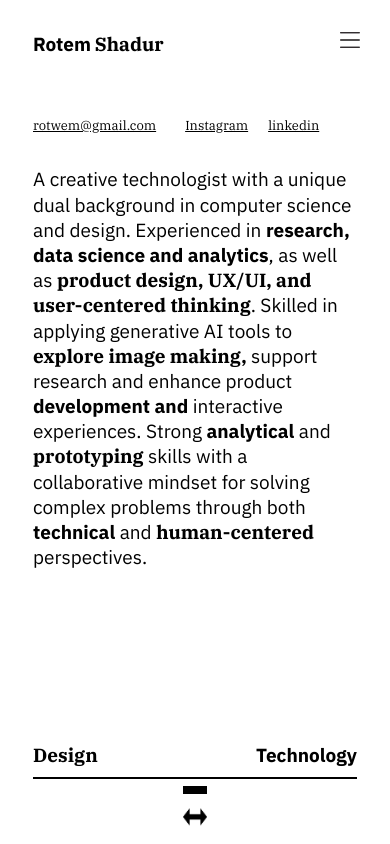
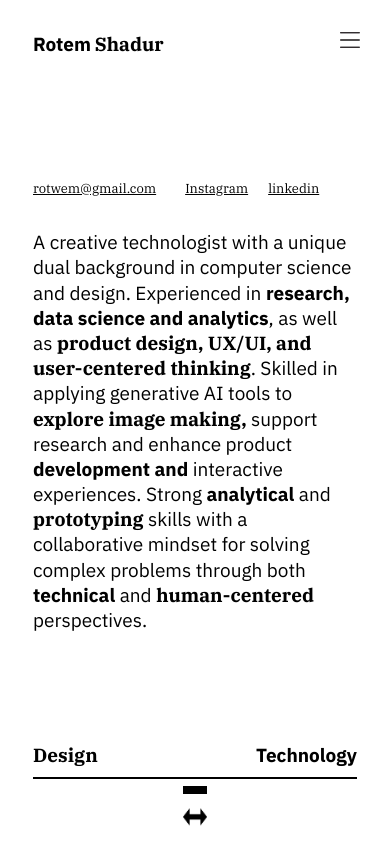
Before and after one commit to rotwem/portfolio, a React (Vite) app: page / in a window 390 px wide. Built offline with nearby package versions, Linux system fonts and the light colour scheme.

Commit message:
about no scroll

```diff
--- a/src/App.css
+++ b/src/App.css
@@ -453,6 +453,12 @@ body.projects-cursor-hidden .mobile-menu-container * {
   padding-top: 33px;
 }
 
+/* About: no scroll, centered between navbar and slider */
+.scrollable-content:has(.about-section) {
+  overflow-y: hidden;
+  justify-content: center;
+}
+
 /* CV Specific Styling */
 .cv-section {
   gap: 33px;
@@ -893,12 +899,6 @@ body.projects-cursor-hidden .mobile-menu-container * {
     padding: 0;
   }
 
-  /* About: top gap (name → contact) = contact → about text gap */
-  .scrollable-content:has(.about-section) {
-    justify-content: flex-start;
-    padding-top: 0px;
-  }
-
   .slider-container-wrapper {
     padding: 10px 33px 0;
   }
```
